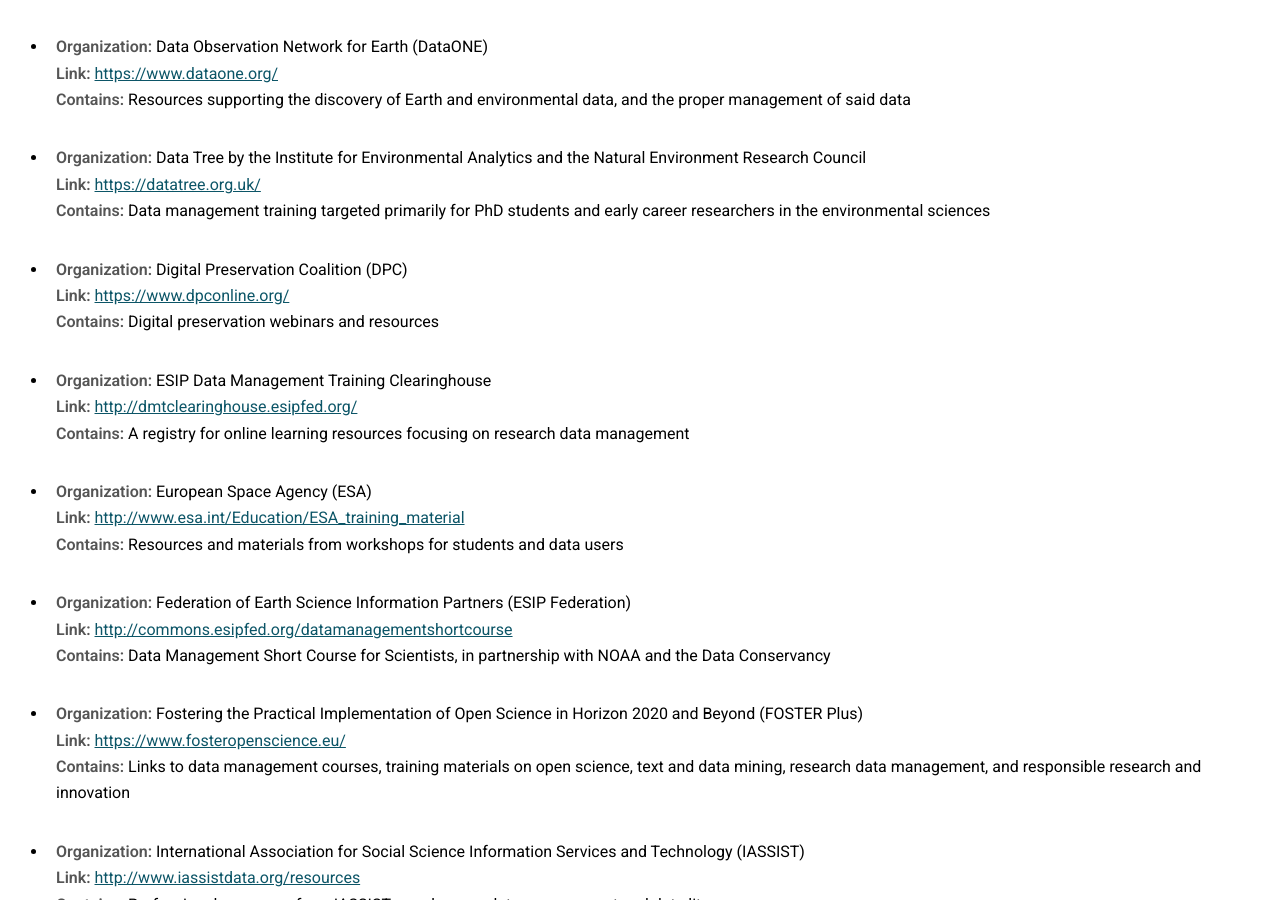
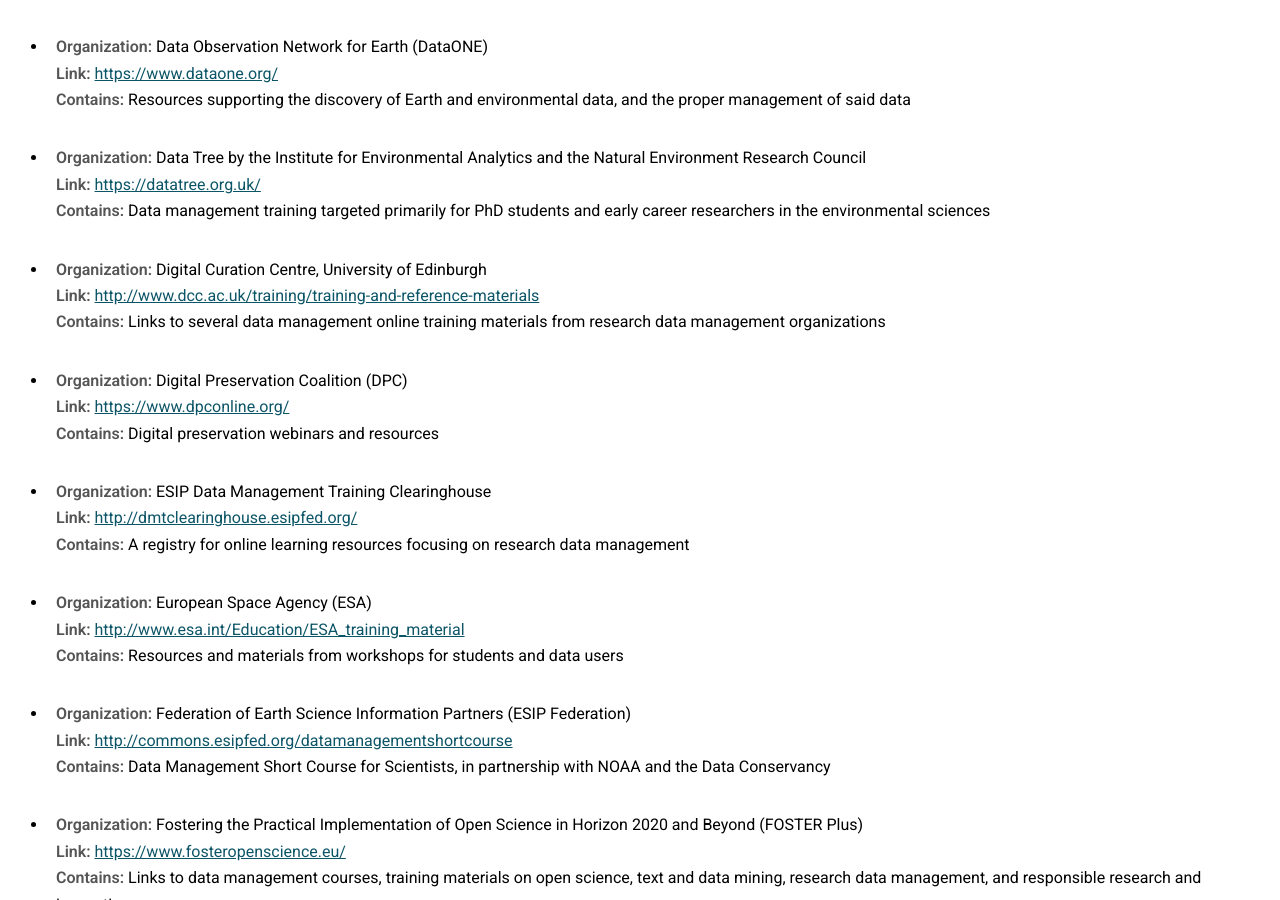
Before and after one commit to bfe-inf/toolkit, a Jekyll site: the page built from dmt-virtual.html, in a window 1280 px wide and 900 px high, scrolled down 1167 px. Built offline with Jekyll 4.4.1, drawn with Linux system fonts in a browser that asks for light colours.

Commit message:
Update dmt-virtual.html

```diff
--- a/dmt-virtual.html
+++ b/dmt-virtual.html
@@ -91,6 +91,11 @@
 						<strong>Contains:</strong> Data management training targeted primarily for PhD students and early career researchers in the environmental sciences</li>
       					</ul>
 					<ul>
+	     					<li> <strong>Organization:</strong> Digital Curation Centre, University of Edinburgh <br/>
+             	   				<strong>Link:</strong> <a href="http://www.dcc.ac.uk/training/training-and-reference-materials" target="_blank">http://www.dcc.ac.uk/training/training-and-reference-materials</a><br/>
+						<strong>Contains:</strong> Links to several data management online training materials from research data management organizations</li>
+      					</ul>
+					<ul>
 	     					<li> <strong>Organization:</strong> Digital Preservation Coalition (DPC)<br/>
              	   				<strong>Link:</strong> <a href="https://www.dpconline.org/" target="_blank">https://www.dpconline.org/</a> <br/>
 						<strong>Contains:</strong> Digital preservation webinars and resources </li>
```
